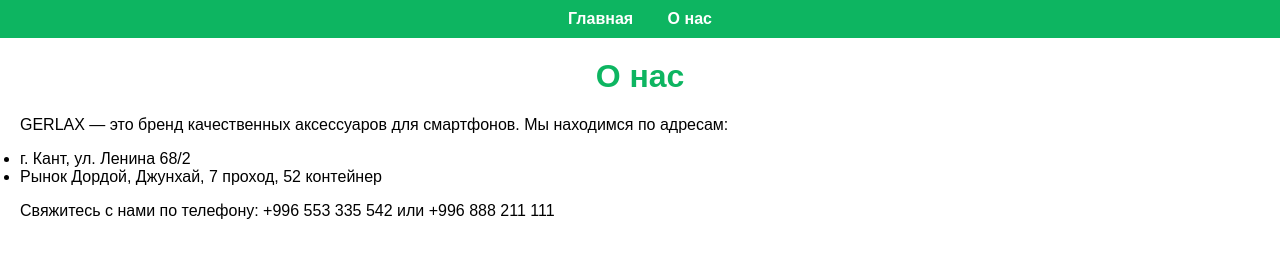
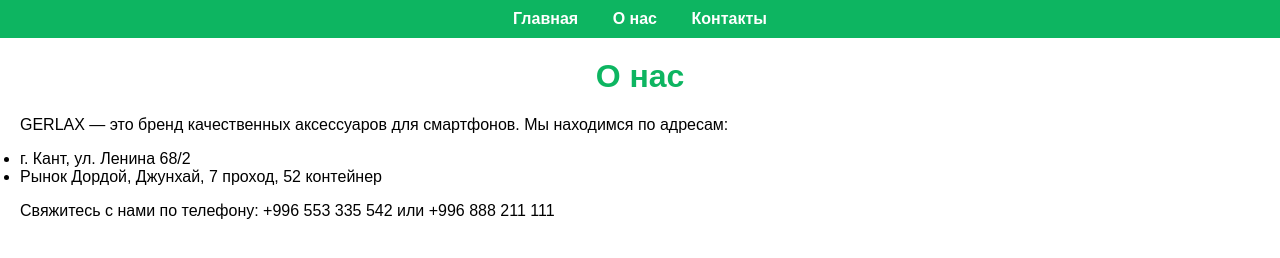
Before and after one commit to gerlaxkg/gerlaxkg.github.io, a plain HTML site: page about.html in a window 1280 px wide. Drawn offline with Linux system fonts and the light colour scheme.

Commit message:
Add files via upload

```diff
--- a/about.html
+++ b/about.html
@@ -12,6 +12,7 @@
 <nav class="navbar">
   <a href="index.html">Главная</a>
   <a href="about.html">О нас</a>
+  <a href="contacts.html">Контакты</a>
 </nav>
 
 <h1>О нас</h1>
```
Also changed, not shown: index.html (+1 -0 lines).
